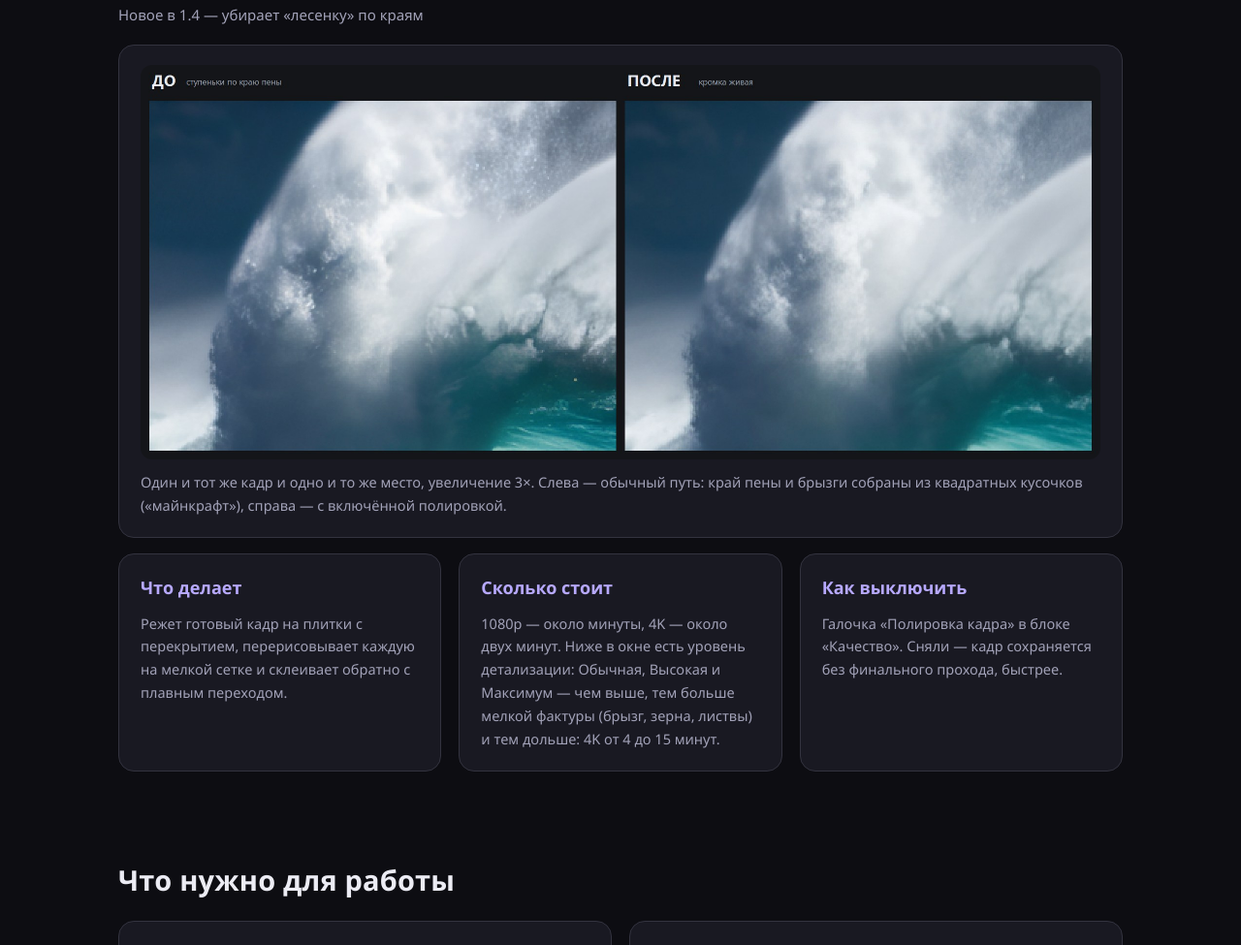
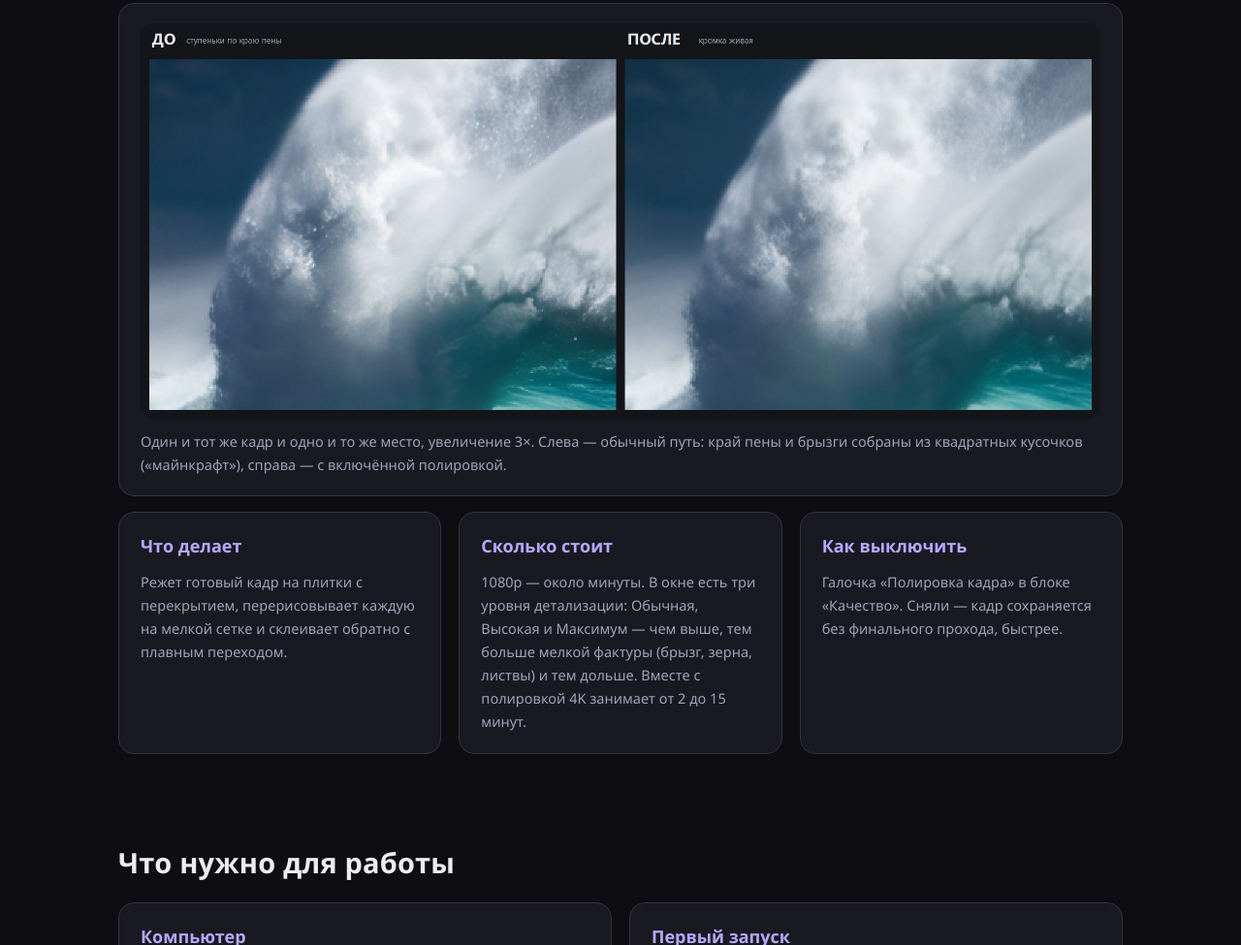
Before and after one commit to pavlick1292/walldusk, a plain HTML site: page index.html in a window 1280 px wide. Shown: the part 4126-5101 px from the top of the page at 97% size. Drawn offline with Linux system fonts and the light colour scheme.

Commit message:
Fix broken steps markup and update installer

```diff
--- a/index.html
+++ b/index.html
@@ -263,11 +263,7 @@
     <div class="step"><p><b>Нажмите «Нарисовать»</b> — программа подберёт модель под вашу
       видеокарту, нарисует черновик и увеличит его до 4K.</p></div>
     <div class="step"><p><b>Заберите файлы</b> — они лягут в папку по темам, с именем и
-        </div>
-</div></section>
-
-
-описанием промпта рядом.</p></div>
+      описанием промпта рядом.</p></div>
   </div>
 </div></section>
 
@@ -306,9 +302,9 @@
   <div class="grid3" style="margin-top:16px">
     <div class="card"><h3>Что делает</h3><p class="small">Режет готовый кадр на плитки с перекрытием,
       перерисовывает каждую на мелкой сетке и склеивает обратно с плавным переходом.</p></div>
-    <div class="card"><h3>Сколько стоит</h3><p class="small">1080p — около минуты, 4K — около двух минут.
-      Ниже в окне есть уровень детализации: Обычная, Высокая и Максимум — чем выше, тем больше мелкой
-      фактуры (брызг, зерна, листвы) и тем дольше: 4K от 4 до 15 минут.</p></div>
+    <div class="card"><h3>Сколько стоит</h3><p class="small">1080p — около минуты. В окне есть три уровня
+      детализации: Обычная, Высокая и Максимум — чем выше, тем больше мелкой фактуры (брызг, зерна, листвы)
+      и тем дольше. Вместе с полировкой 4K занимает от 2 до 15 минут.</p></div>
     <div class="card"><h3>Как выключить</h3><p class="small">Галочка «Полировка кадра» в блоке «Качество».
       Сняли — кадр сохраняется без финального прохода, быстрее.</p></div>
   </div>
```
Also changed, not shown: 2 other files.
